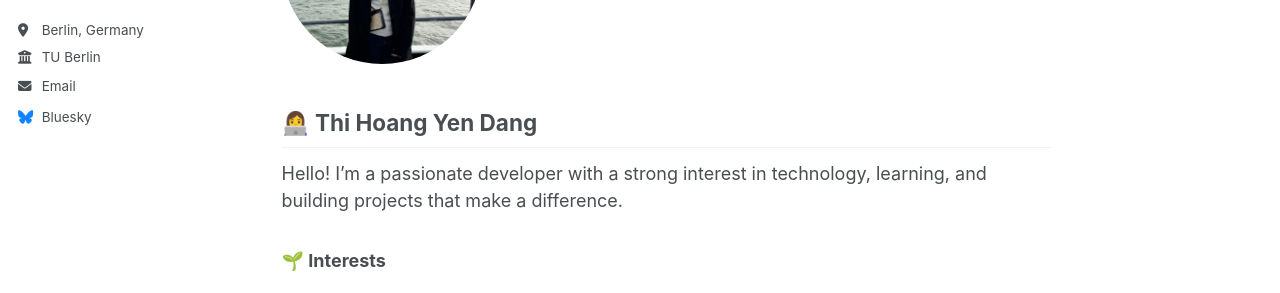
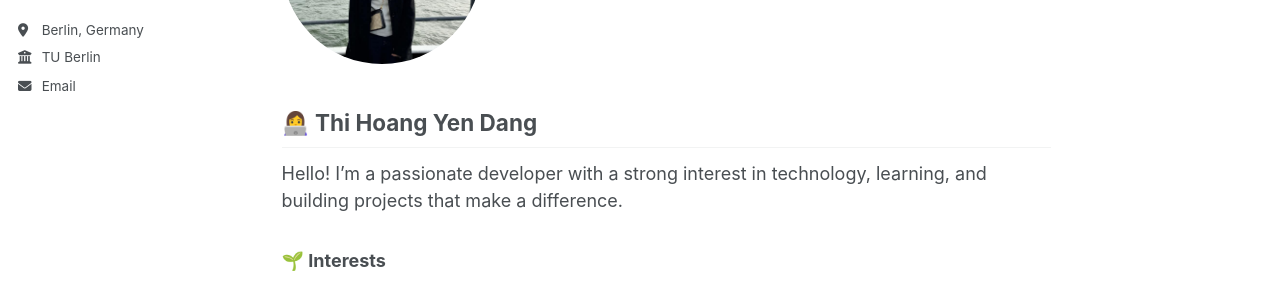
Before and after one commit to yen010390/AIO.github.io, a Jekyll site: the page built from _pages/about.md, in a window 1280 px wide. Shown: the part 277-570 px from the top of the page. Built offline with Jekyll 4.4.1, drawn with Linux system fonts in a browser that asks for light colours.

Commit message:
Update _config.yml

```diff
--- a/_config.yml
+++ b/_config.yml
@@ -51,9 +51,9 @@ author:
   # stackoverflow    : # User number or user number and name (i.e., use "1" or "1/jeff-atwood")
 
   # Social media
-  bluesky          : "bsky.app" # Replace this with you Bluesky username
-  facebook         : # Username
-  linkedin         : # Username
+  # bluesky          : "bsky.app" # Replace this with you Bluesky username
+  # facebook         : # Username
+  # linkedin         : # Username
 
 # # Publication Category - The following the list of publication categories and their headings
 # publication_category:
```
